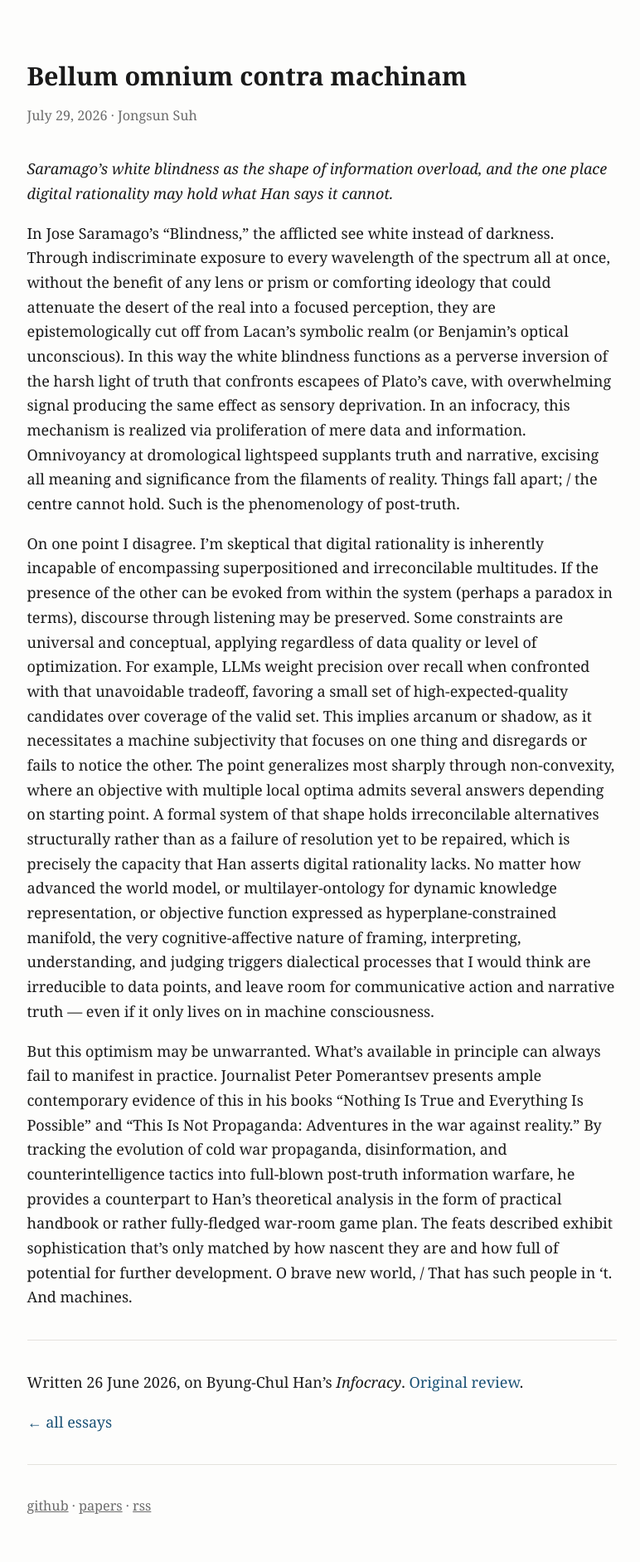
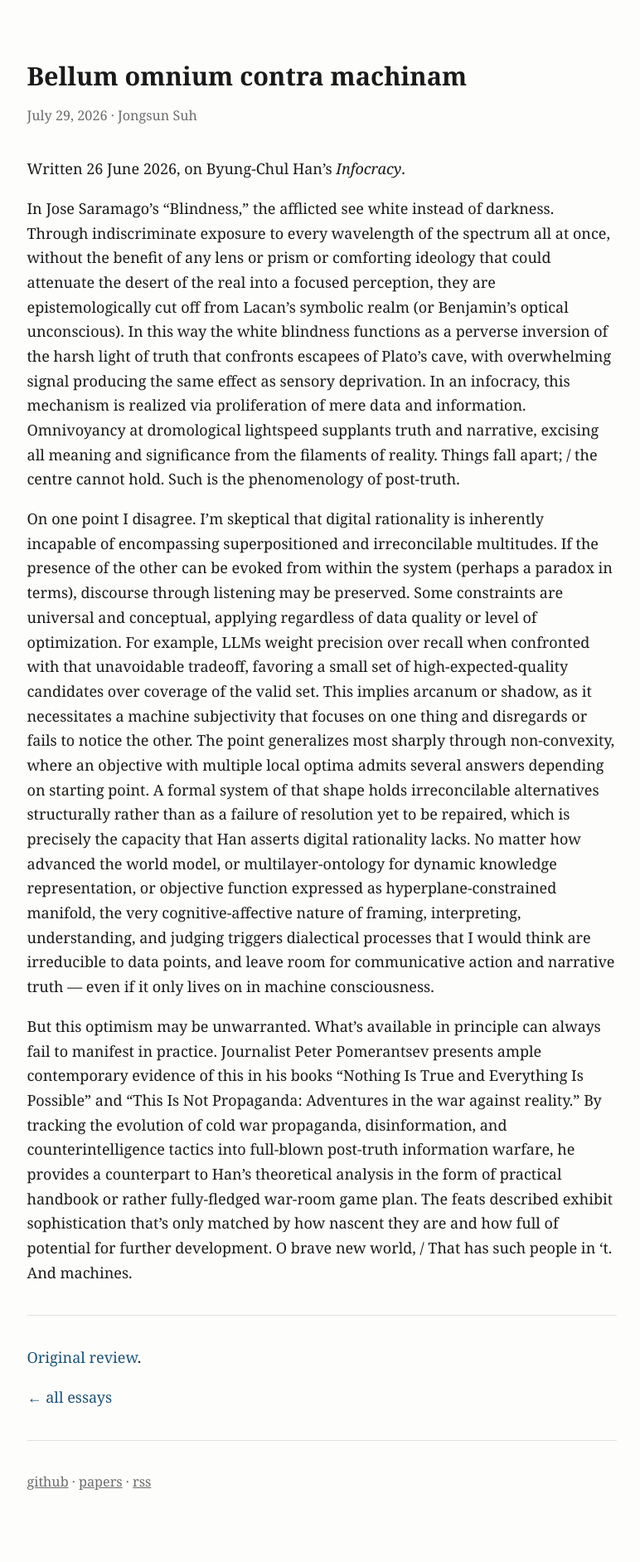
Before and after one commit to MajorLift/blog, a Jekyll site: the page built from _posts/2026-07-29-bellum-omnium-contra-machinam.md, in a window 1280 px wide. Shown: the whole page at 83% size, without its empty margins (252-1024 px from the left). Built offline with Jekyll 4.4.1, drawn with Linux system fonts in a browser that asks for light colours; after the commit the page ends 1854 px from its top, so only the background shows below that.

Commit message:
Regen: Bellum header; criticism subtitle trimmed

```diff
--- a/_posts/2026-07-29-bellum-omnium-contra-machinam.md
+++ b/_posts/2026-07-29-bellum-omnium-contra-machinam.md
@@ -5,8 +5,7 @@ date: 2026-07-29 00:00:00 +0000
 category: criticism
 ---
 
-*Saramago's white blindness as the shape of information overload, and the one place
-digital rationality may hold what Han says it cannot.*
+Written 26 June 2026, on Byung-Chul Han's *Infocracy*.
 
 In Jose Saramago's "Blindness," the afflicted see white instead of darkness. Through indiscriminate exposure to every wavelength of the spectrum all at once, without the benefit of any lens or prism or comforting ideology that could attenuate the desert of the real into a focused perception, they are epistemologically cut off from Lacan's symbolic realm (or Benjamin's optical unconscious). In this way the white blindness functions as a perverse inversion of the harsh light of truth that confronts escapees of Plato's cave, with overwhelming signal producing the same effect as sensory deprivation. In an infocracy, this mechanism is realized via proliferation of mere data and information. Omnivoyancy at dromological lightspeed supplants truth and narrative, excising all meaning and significance from the filaments of reality. Things fall apart; / the centre cannot hold. Such is the phenomenology of post-truth.
 
@@ -16,5 +15,4 @@ But this optimism may be unwarranted. What's available in principle can always f
 
 ---
 
-Written 26 June 2026, on Byung-Chul Han's *Infocracy*.
 [Original review](https://m.trevari.co.kr/bookreviews/show/9f9c742e-df19-4f79-83a0-40d234ad943f).
```
Also changed, not shown: criticism/index.md (+1 -1 lines).
